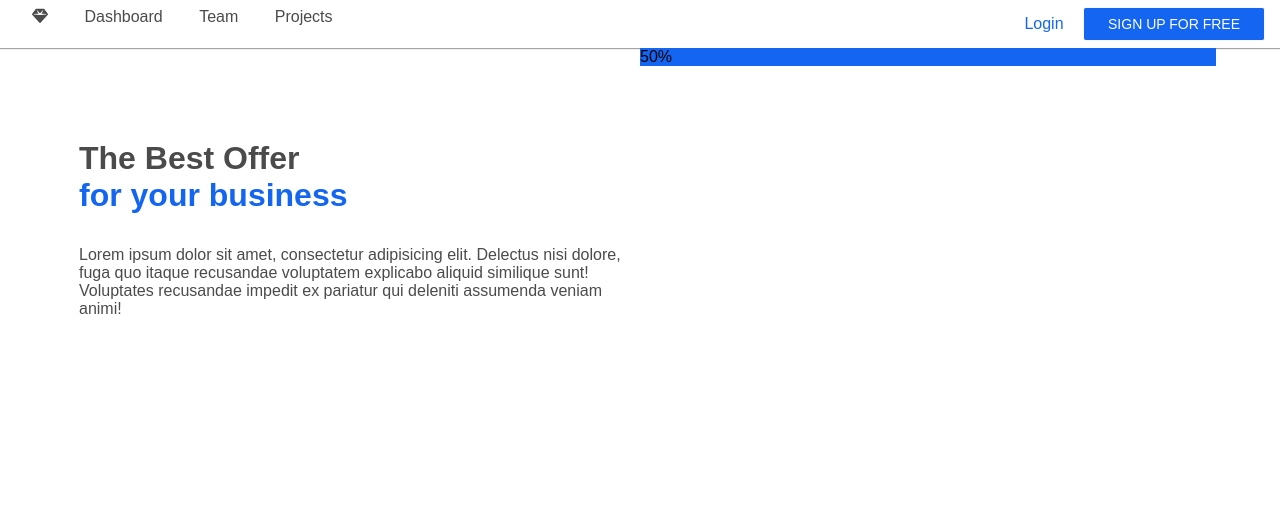
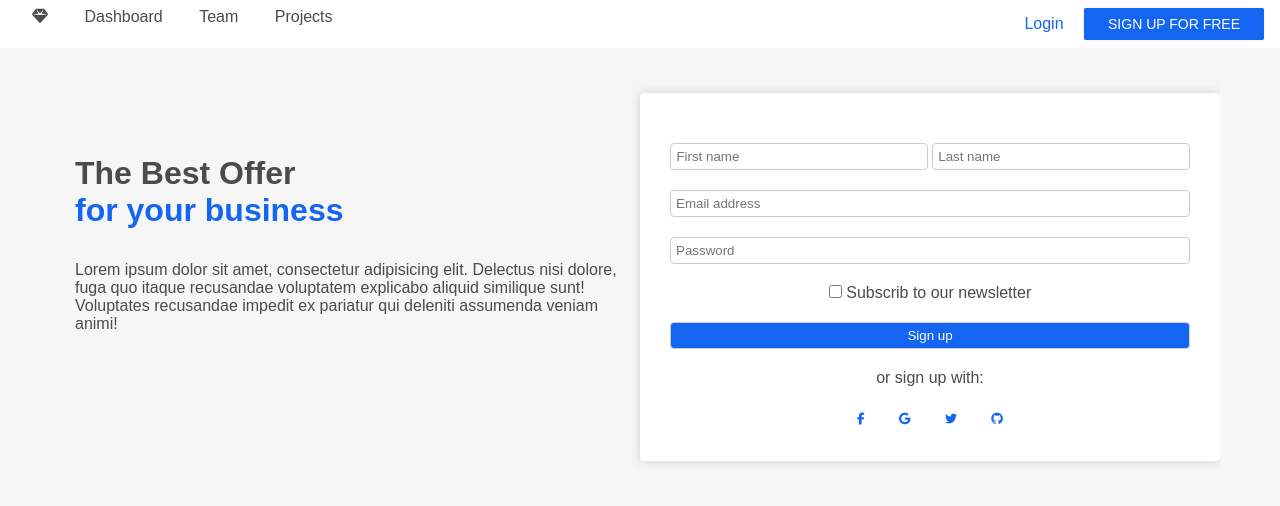
Before and after one commit to krishnayamphu/frontend, a plain HTML site: page components/admin layout.html in a window 1280 px wide. Drawn offline with Linux system fonts and the light colour scheme.

Commit message:
Signed-off-by: KrishnaYamphu <krishnayamphu@gmail.com>

```diff
--- a/components/admin layout.html
+++ b/components/admin layout.html
@@ -50,7 +50,35 @@
             </p>
           </div>
         </div>
-        <div class="col">50%</div>
+        <div class="col">
+          <form action="#">
+            <div class="input-group">
+              <input class="w-50" type="text" placeholder="First name" />
+              <input class="w-50" type="text" placeholder="Last name" />
+            </div>
+            <div class="input-group">
+              <input type="email" placeholder="Email address" />
+            </div>
+            <div class="input-group">
+              <input type="password" placeholder="Password" />
+            </div>
+            <div class="input-group">
+              <input type="checkbox" /> Subscrib to our newsletter
+            </div>
+            <div class="input-group">
+              <input type="submit" value="Sign up" />
+            </div>
+            <div class="input-group">
+              <p>or sign up with:</p>
+              <div class="social-links">
+                <a href="#"><i class="fa-brands fa-facebook-f"></i></a>
+                <a href="#"><i class="fa-brands fa-google"></i></a>
+                <a href="#"><i class="fa-brands fa-twitter"></i></a>
+                <a href="#"><i class="fa-brands fa-github"></i></a>
+              </div>
+            </div>
+          </form>
+        </div>
       </div>
     </main>
   </body>
--- a/components/admin_layout.css
+++ b/components/admin_layout.css
@@ -45,8 +45,9 @@ nav .action-links {
 }
 
 main {
-  width: 90%;
   margin: 0 auto;
+  padding: 15px 60px;
+  background-color: #f6f6f6;
 }
 .row {
   overflow: hidden;
@@ -54,9 +55,6 @@ main {
 .row .col {
   width: 50%;
   float: left;
-}
-.col:last-child {
-  background-color: #1466f2;
 }
 .hero-content {
   color: #4c4b4b;
@@ -69,3 +67,48 @@ main {
   display: block;
   color: #1466f2;
 }
+
+/* form */
+form {
+  width: 100%;
+  background-color: white;
+  margin: 30px 0;
+  padding: 30px;
+  box-shadow: 0 0 10px #ccc;
+  border-radius: 4px;
+  color: #4c4b4b;
+}
+form input {
+  padding: 5px;
+  border: 1px solid #ccc;
+  border-radius: 4px;
+  width: 100%;
+}
+form input[type="checkbox"] {
+  width: auto;
+}
+form input[type="submit"] {
+  background-color: #1466f2;
+  color: white;
+}
+.w-50 {
+  width: 49.5%;
+}
+.input-group {
+  margin-top: 20px;
+  text-align: center;
+}
+
+.social-links {
+  margin-top: 20px;
+}
+.social-links a {
+  display: inline-block;
+  padding: 5px 15px;
+  font-size: 12px;
+  color: #1466f2;
+  transition: all 0.5s;
+}
+.social-links a:hover {
+  color: red;
+}
--- /dev/null
+++ b/components/admin_layout_overlay.css
@@ -0,0 +1,79 @@
+* {
+  font-family: Arial, Helvetica, sans-serif;
+  box-sizing: border-box;
+  margin: 0;
+  padding: 0;
+}
+
+header {
+  box-shadow: 0 1px 1px #a3a3a3;
+  overflow: hidden;
+}
+nav {
+  margin: 0 1rem;
+}
+
+nav ul {
+  list-style: none;
+  float: left;
+}
+nav ul li {
+  display: inline-block;
+}
+nav a {
+  display: inline-block;
+  padding: 0.5rem 1rem;
+  text-decoration: none;
+  color: #4c4b4b;
+}
+nav .action-links {
+  float: right;
+}
+
+.action-links a {
+  color: #1466f2;
+}
+.action-links .btn-signup {
+  background-color: #1466f2;
+  color: white;
+  text-transform: uppercase;
+  margin: 0.5rem 0;
+  border-radius: 2px;
+  font-size: 14px;
+  box-shadow: 0 0 1px #a3a3a3;
+  padding: 0.5rem 1.5rem;
+}
+#hero-banner {
+  background-color: #1466f2;
+  height: 90vh;
+  background-image: url(child.jpg);
+  background-size: cover;
+}
+.hero-banner-overlay {
+  background-color: rgba(0, 0, 0, 0.5);
+  height: 100%;
+  text-align: center;
+  color: white;
+}
+.hero-banner-overlay h1 {
+  font-size: 60px;
+  padding-top: 12%;
+}
+.hero-banner-overlay h1 > span {
+  display: block;
+}
+.hero-banner-overlay a {
+  color: white;
+  text-decoration: none;
+  border: 1px solid white;
+  padding: 15px 30px;
+  text-transform: uppercase;
+  display: inline-block;
+  margin-top: 30px;
+  border-radius: 5px;
+  transition: all 0.5s;
+}
+.hero-banner-overlay a:hover {
+  background-color: white;
+  color: #4c4b4b;
+}
```
Also changed, not shown: components/admin layout overlay.html (added, +49 -0 lines), components/child.jpg (added).
